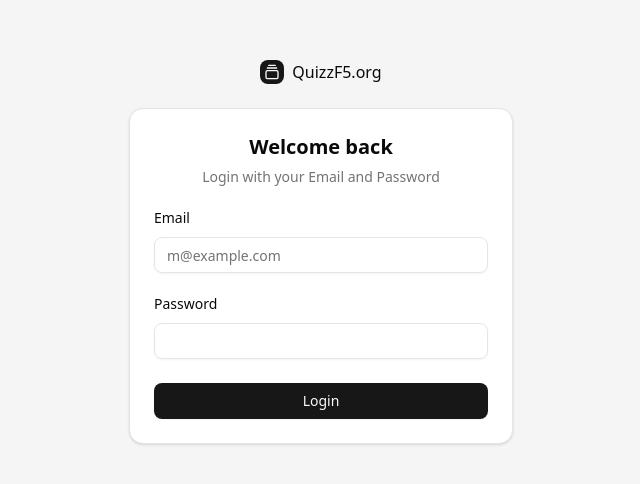
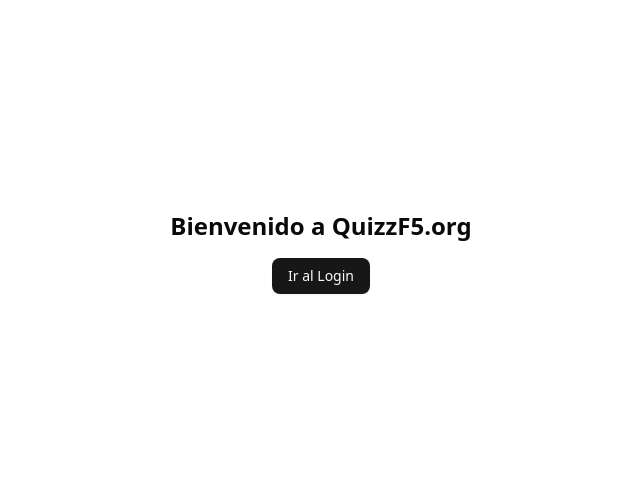
Before and after one commit to quizz-cloud-f5/quizz-cloud-front, a React (Vite) app: page / in a window 1280 px wide. Shown: the part 148-632 px from the top of the page, without its empty margins (319-959 px from the left). Built offline with nearby package versions, Linux system fonts and the light colour scheme.

Commit message:
feat: add HomePage and configure routing with react-router-dom

```diff
--- a/package.json
+++ b/package.json
@@ -28,6 +28,7 @@
     "lucide-react": "^0.479.0",
     "react": "^19.0.0",
     "react-dom": "^19.0.0",
+    "react-router-dom": "^7.3.0",
     "tailwind-merge": "^3.0.2",
     "tailwindcss": "^4.0.12",
     "tailwindcss-animate": "^1.0.7"
--- a/src/App.tsx
+++ b/src/App.tsx
@@ -1,11 +1,18 @@
+import { BrowserRouter as Router, Routes, Route } from "react-router-dom"
 import "./App.css";
 import LoginPage from "./modules/auth/login-page";
-import DashboardPage from "./modules/dashboard/dashboard-page";
+import HomePage from "./modules/home/home-page";
+
 
 
 function App() {
   return (
-    <LoginPage />
+    <Router>
+      <Routes>
+        <Route path="/" element={<HomePage />} />
+        <Route path="/login" element={<LoginPage />} />
+      </Routes>
+    </Router>
   );
 }
 
--- /dev/null
+++ b/src/modules/home/home-page.tsx
@@ -0,0 +1,13 @@
+import { Button } from "@/components/ui/button"
+import { Link } from "react-router-dom"
+
+export default function HomePage() {
+    return (
+        <div className="flex flex-col items-center justify-center h-screen">
+            <h1 className="text-2xl font-bold">Bienvenido a QuizzF5.org</h1>
+            <Button asChild className="mt-4">
+                <Link to="/login">Ir al Login</Link>
+            </Button>
+        </div>
+    )
+}
```
Also changed, not shown: 2 other files (tests, documents, lock files or other folders).
